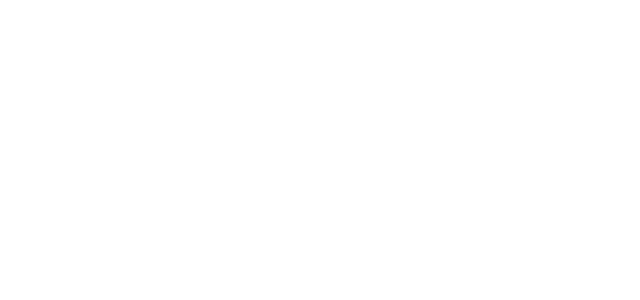
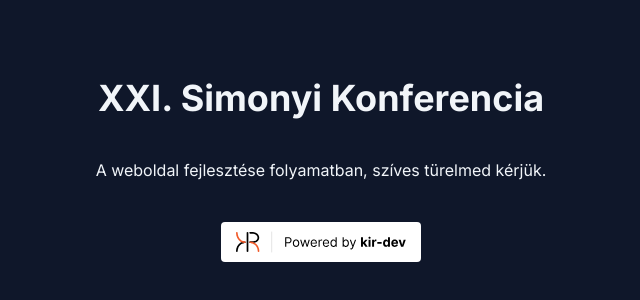
Before and after one commit to simonyiszk/konf-web-2024, a Next.js app: page / in a window 1280 px wide. Shown: the part 230-530 px from the top of the page, without its empty margins (319-959 px from the left). Built offline with nearby package versions, Linux system fonts and the light colour scheme.

Commit message:
Added initial layout

```diff
--- a/src/app/globals.css
+++ b/src/app/globals.css
@@ -3,4 +3,9 @@
 @tailwind utilities;
 
 body {
+  @apply bg-slate-900 h-screen text-slate-100;
 }
+
+h1 {
+  @apply text-4xl font-bold;
+}
--- /dev/null
+++ b/src/app/not-found.tsx
@@ -0,0 +1,7 @@
+export default function NotFound() {
+  return (
+    <main className='flex flex-col gap-10 justify-center items-center h-full'>
+      <h1>A keresett oldal nem található.</h1>
+    </main>
+  );
+}
--- a/src/app/page.tsx
+++ b/src/app/page.tsx
@@ -1,3 +1,11 @@
+import { KirDevLogo } from '@/components/kir-dev-logo/KirDevLogo';
+
 export default function Landing() {
-  return <main></main>;
+  return (
+    <main className='flex flex-col gap-10 justify-center items-center h-full'>
+      <h1 className='text-center'>XXI. Simonyi Konferencia</h1>
+      <p className='text-center'>A weboldal fejlesztése folyamatban, szíves türelmed kérjük.</p>
+      <KirDevLogo variant='light' />
+    </main>
+  );
 }
--- /dev/null
+++ b/src/components/kir-dev-logo/KirDevLogo.tsx
@@ -0,0 +1,15 @@
+import Image, { ImageProps } from 'next/image';
+import Link from 'next/link';
+
+interface KirDevLogoProps extends Omit<ImageProps, 'src' | 'alt'> {
+  variant?: 'light' | 'dark';
+}
+
+export function KirDevLogo({ variant, height, width, ...props }: KirDevLogoProps) {
+  const src = variant === 'light' ? '/img/pbkd-light.svg' : '/img/pbkd-dark.svg';
+  return (
+    <Link href='https://kir-dev.hu'>
+      <Image width={height ?? 200} height={width ?? 50} src={src} alt='Powered by Kir-Dev' {...props} />
+    </Link>
+  );
+}
```
Also changed, not shown: public/img/pbkd-dark.svg (added), public/img/pbkd-light.svg (added).
